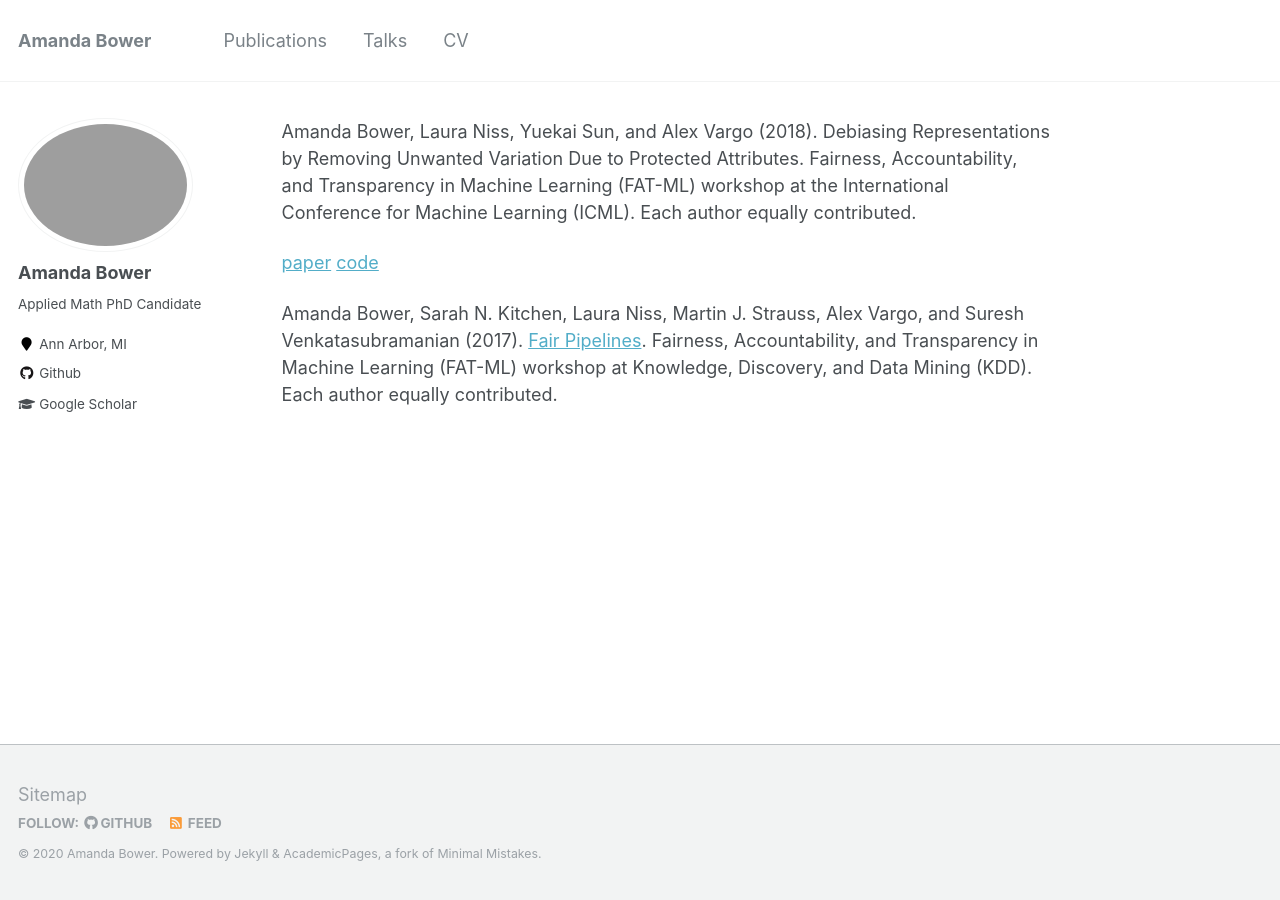
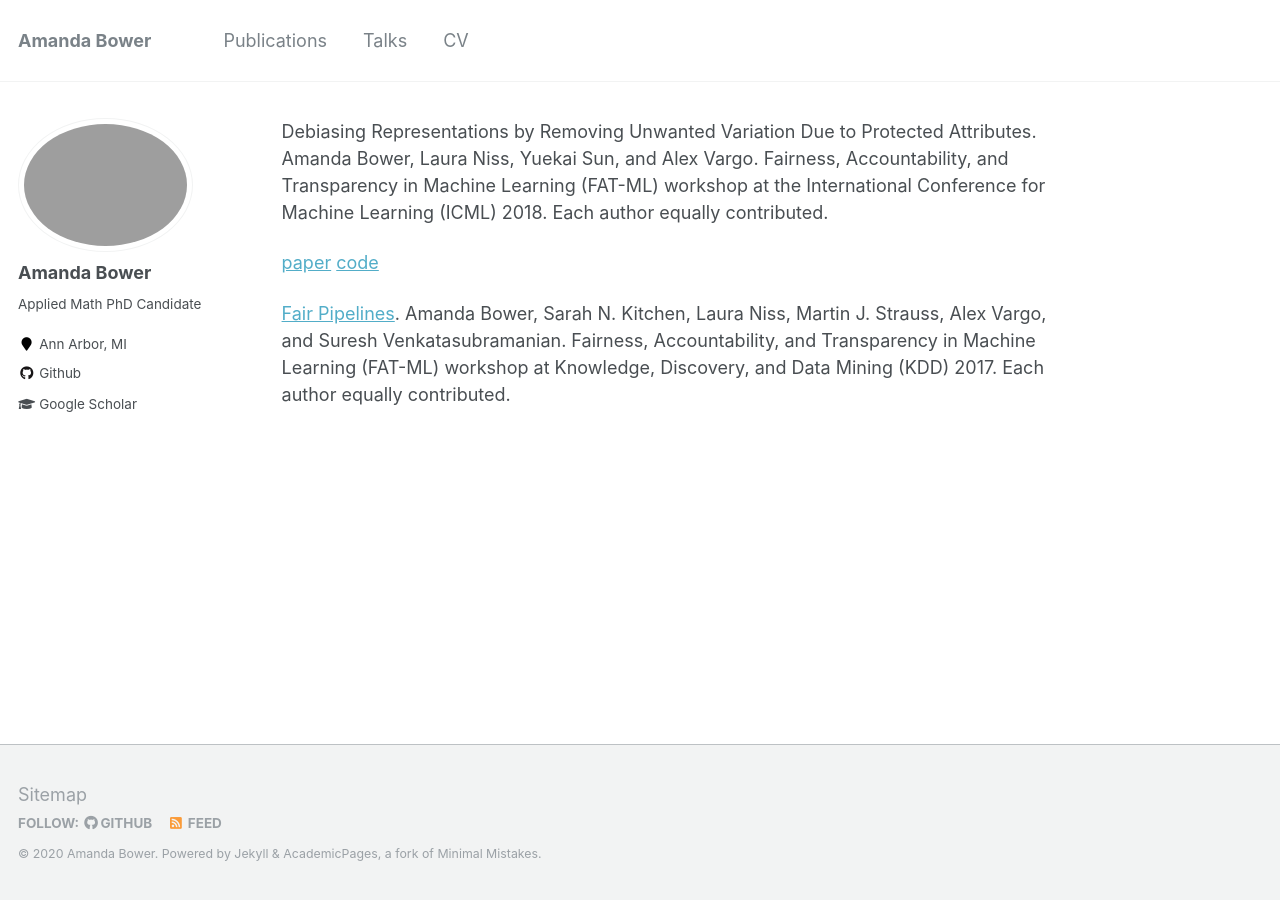
Before and after one commit to Amandarg/amandarg.github.io, a Jekyll site: the page built from _pages/publications.md, in a window 1280 px wide. Built offline with Jekyll 4.4.1, drawn with Linux system fonts in a browser that asks for light colours; our own code applies the rules of GitHub Pages for plain Markdown files.

```diff
--- a/_pages/publications.md
+++ b/_pages/publications.md
@@ -1,5 +1,5 @@
-Amanda Bower, Laura Niss, Yuekai Sun, and Alex Vargo (2018). Debiasing Representations by Removing Unwanted Variation Due to Protected Attributes. Fairness, Accountability, and Transparency in Machine Learning (FAT-ML) workshop at the International Conference for Machine Learning (ICML). Each author equally contributed.
+Debiasing Representations by Removing Unwanted Variation Due to Protected Attributes. Amanda Bower, Laura Niss, Yuekai Sun, and Alex Vargo.  Fairness, Accountability, and Transparency in Machine Learning (FAT-ML) workshop at the International Conference for Machine Learning (ICML) 2018. Each author equally contributed.
 
 [paper](https://arxiv.org/pdf/1807.00461.pdf) [code](https://github.com/Amandarg/debias)
 
-Amanda Bower, Sarah N. Kitchen, Laura Niss, Martin J. Strauss, Alex Vargo, and Suresh Venkatasubramanian (2017). [Fair Pipelines](https://arxiv.org/pdf/1707.00391.pdf). Fairness, Accountability, and Transparency in Machine Learning (FAT-ML) workshop at Knowledge, Discovery, and Data Mining (KDD). Each author equally contributed.
+[Fair Pipelines](https://arxiv.org/pdf/1707.00391.pdf). Amanda Bower, Sarah N. Kitchen, Laura Niss, Martin J. Strauss, Alex Vargo, and Suresh Venkatasubramanian. Fairness, Accountability, and Transparency in Machine Learning (FAT-ML) workshop at Knowledge, Discovery, and Data Mining (KDD) 2017. Each author equally contributed.
```
